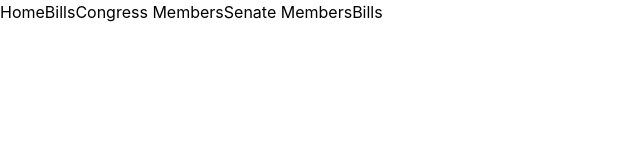
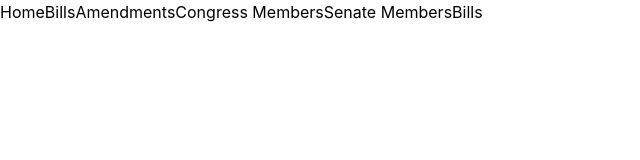
Before and after one commit to AMassock/KeepAccountable, a React (Create React App) app: page / in a window 1280 px wide. Shown: the top 160 px of the page, without its empty margins (0-640 px from the left). Built offline with nearby package versions, Linux system fonts and the light colour scheme.

Commit message:
add amendments nav item

```diff
--- a/src/components/Navbar.js
+++ b/src/components/Navbar.js
@@ -5,6 +5,7 @@ export default function Navbar() {
     <nav>
       <a href="#">Home</a>
       <a href="#">Bills</a>
+      <a href="#">Amendments</a>
       <a href="#">Congress Members</a>
       <a href="#">Senate Members</a>
       <a href="#">Bills</a>
```
Also changed, not shown: 1 other file (tests, documents, lock files or other folders).
